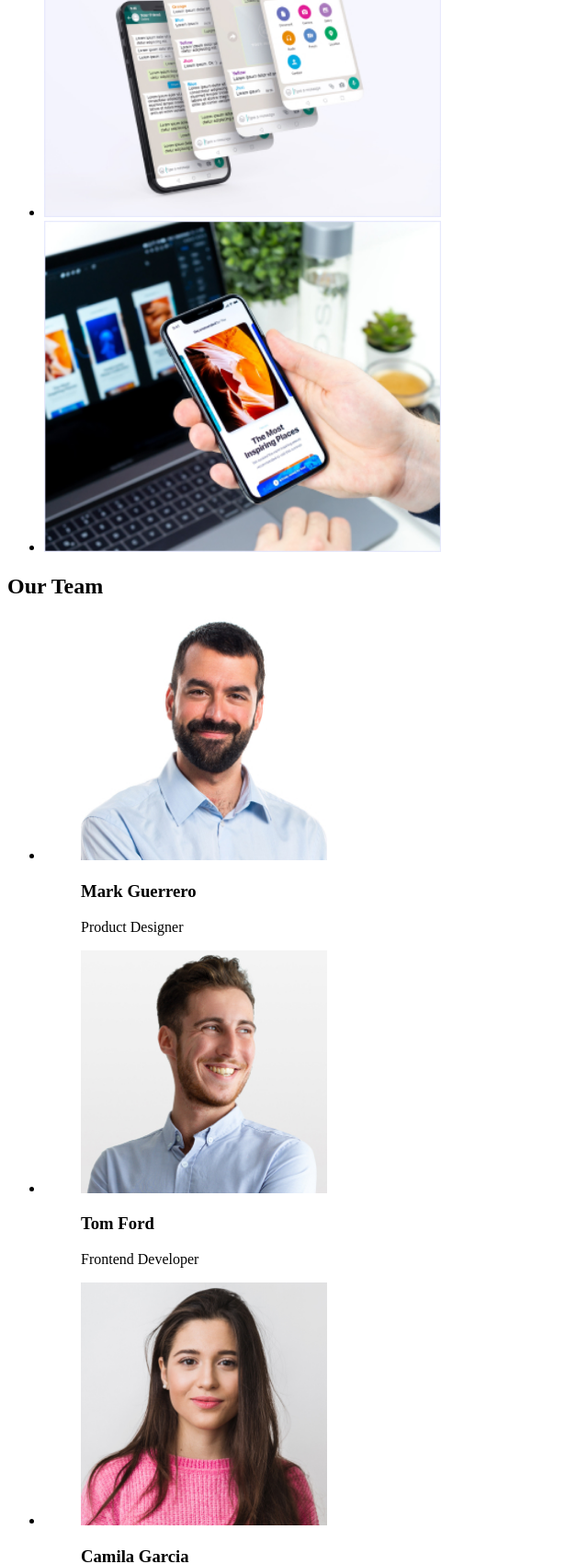
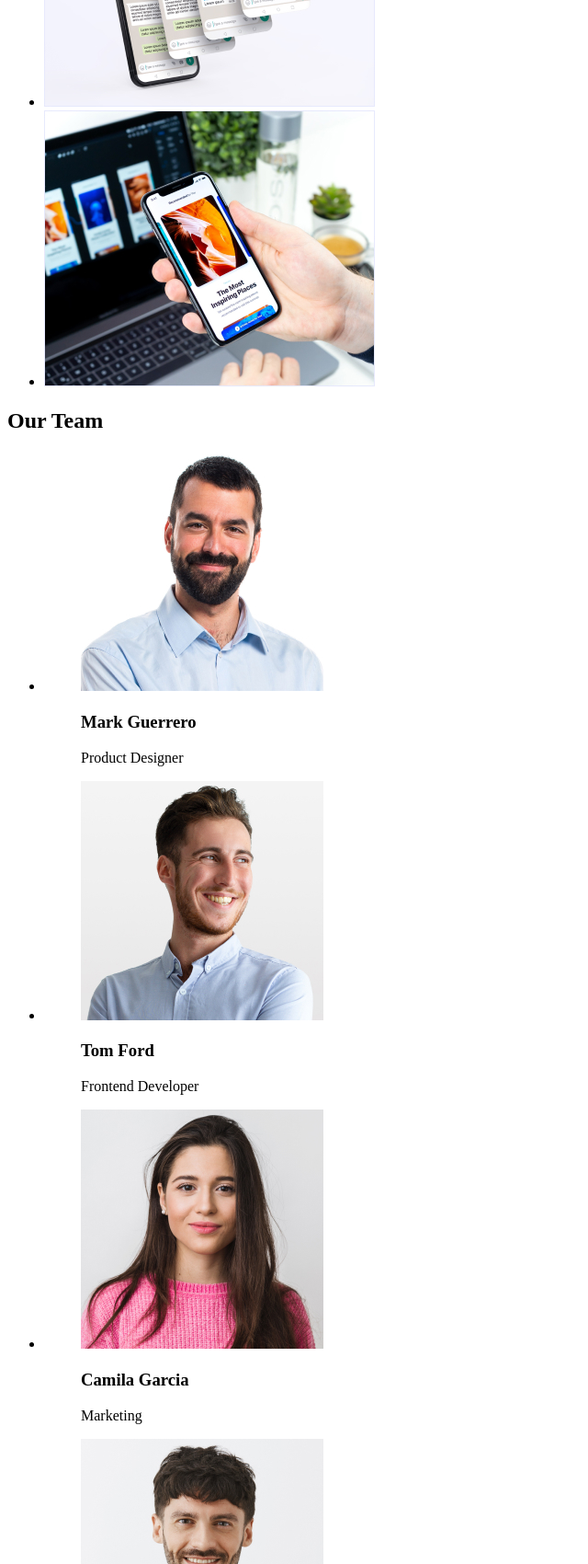
Before and after one commit to SherbaakovMiha/goit-markup-hw-07, a plain HTML site: page index.html in a window 1280 px wide. Shown: the part 1100-2800 px from the top of the page at 92% size, without its empty margins (0-640 px from the left). Drawn offline with Linux system fonts and the light colour scheme.

Commit message:
Update index.html

```diff
--- a/index.html
+++ b/index.html
@@ -53,16 +53,16 @@
         <section>
             <h2>What are we doing</h2>
             <ul>
-                <li><img src="./images/monitorsquoosh.jpg" alt="monitor" height="360"></li>
-                <li><img src="./images/iphonesquoosh.jpg" alt="iphone" height="360"></li>
-                <li><img src="./images/iphoneendlaptopsquoosh.jpg" alt="iphoneendlaptop" height="360"></li>
+                <li><img src="./images/monitorsquoosh.jpg" alt="monitor" width="360"></li>
+                <li><img src="./images/iphonesquoosh.jpg" alt="iphone" width="360"></li>
+                <li><img src="./images/iphoneendlaptopsquoosh.jpg" alt="iphoneendlaptop" width="360"></li>
             </ul>
         </section>
         <section>
             <h2>Our Team</h2>
             <ul>
                <li>
-                <figure><img src="./images/mark.jpg" alt="mark" height="264">
+                <figure><img src="./images/mark.jpg" alt="mark" width="264">
                     <figcaption>
                         <h3>Mark Guerrero</h3>
                         <p>Product Designer</p>
@@ -70,7 +70,7 @@
                 </figure>
                </li>
                <li>
-                <figure><img src="./images/tom.jpg" alt="tom" height="264">
+                <figure><img src="./images/tom.jpg" alt="tom" width="264">
                     <figcaption>
                         <h3>Tom Ford</h3>
                         <p>Frontend Developer</p>
@@ -78,7 +78,7 @@
                 </figure>
                </li>
                <li>
-                <figure><img src="./images/camila.jpg" alt="camila" height="264">
+                <figure><img src="./images/camila.jpg" alt="camila" width="264">
                     <figcaption>
                         <h3>Camila Garcia</h3>
                         <p>Marketing</p>
@@ -86,7 +86,7 @@
                 </figure>
                </li>
                <li>
-                <figure><img src="./images/daniel.jpg" alt="daniel" height="264">
+                <figure><img src="./images/daniel.jpg" alt="daniel"width264>
                     <figcaption>
                         <h3>Daniel Wilson</h3>
                         <p>UI Designer</p>
```
